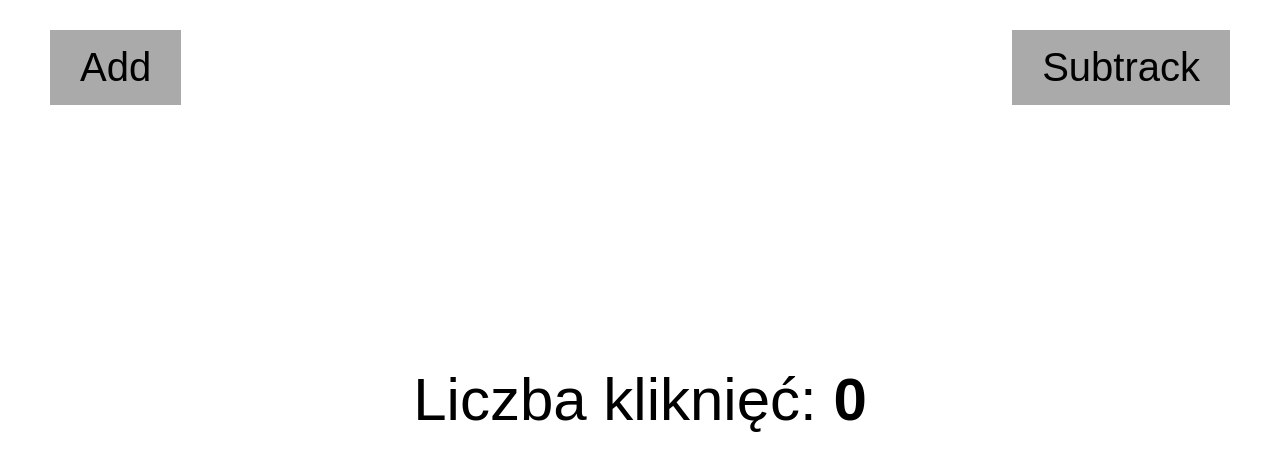
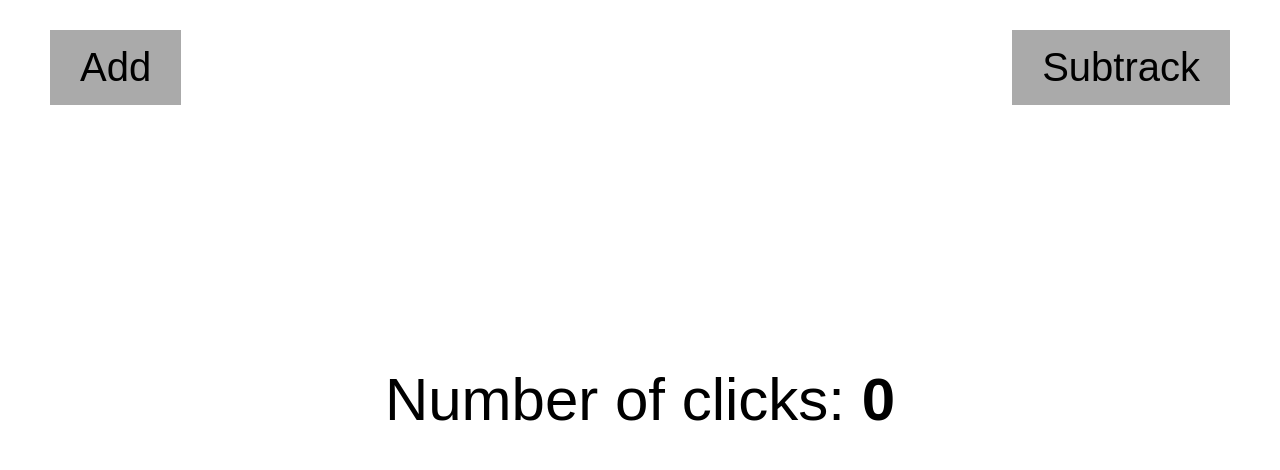
Before and after one commit to annbag/task-counter-js, a plain HTML site: page index.html in a window 1280 px wide. Drawn offline with Linux system fonts and the light colour scheme.

Commit message:
add changes

```diff
--- a/index.html
+++ b/index.html
@@ -1,7 +1,7 @@
 <!DOCTYPE html>
 <html lang="pl">
 <head>
-	<title>task</title>
+	<title>number of clicks</title>
 	<style>
 		* {
 			margin: 0;
@@ -42,7 +42,7 @@
 <body>
 	<button>Add</button>
 	<button>Subtrack</button>
-	<p>Liczba kliknięć: <span class="counter">0</span></p>
+	<p>Number of clicks: <span class="counter">0</span></p>
 	<script>
 		let counter = 0;
 		const spanCounter = document.querySelector('span.counter');
```
